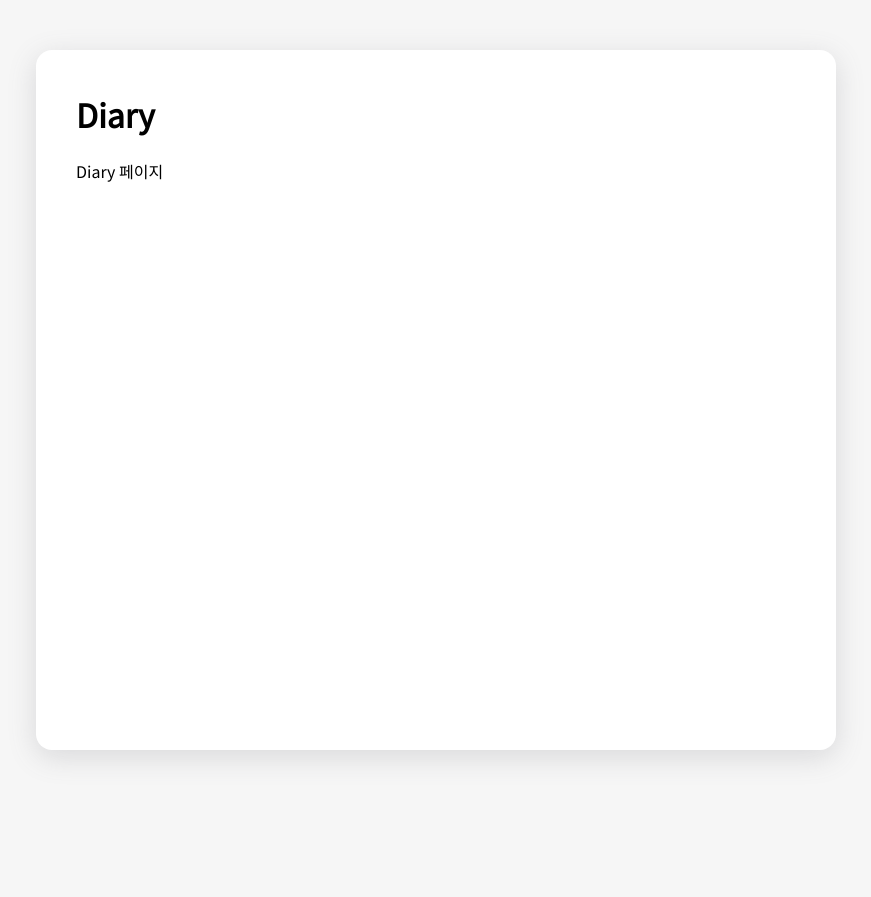
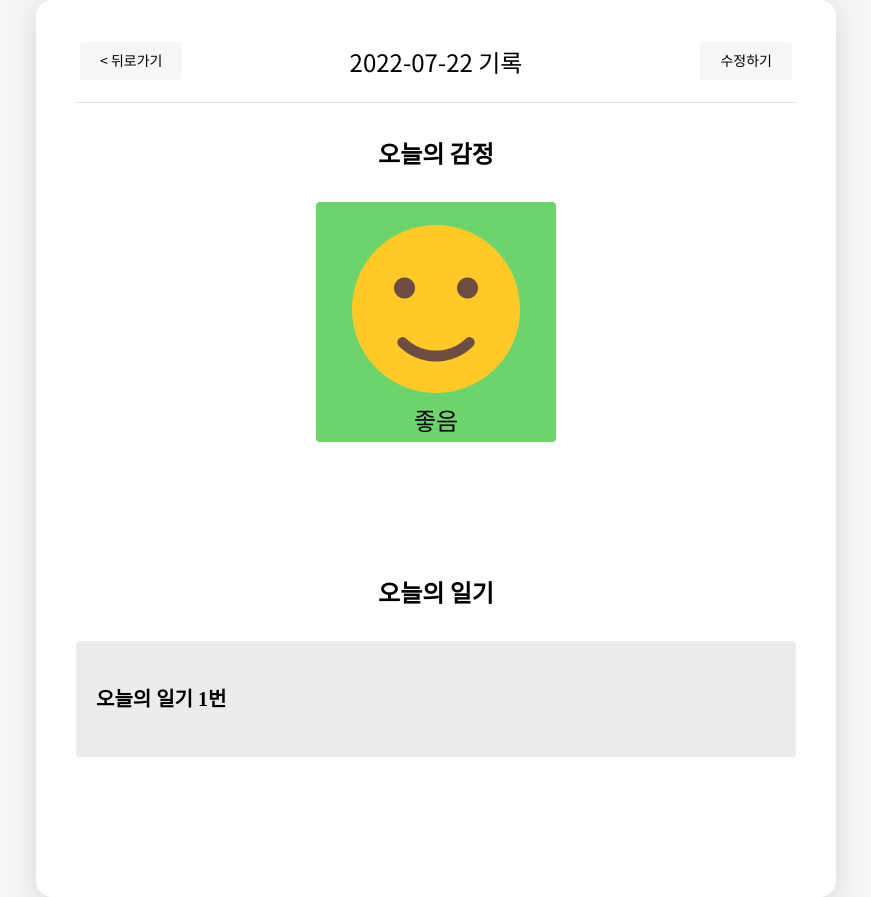
Before and after one commit to Eomjihee/Eating-piece-of-react, a React (Create React App) app in the folder Frontend/emotion-diary/: page /diary/1 in a window 1280 px wide. Shown: the whole page, without its empty margins (204-1075 px from the left). Before the commit the page ends 800 px from the top, so only its background shows below. Built offline with nearby package versions, Linux system fonts and the light colour scheme.

Commit message:
7-9 일기 상세페이지 구현

```diff
--- a/Frontend/emotion-diary/src/App.css
+++ b/Frontend/emotion-diary/src/App.css
@@ -252,3 +252,73 @@ header button {
 .EmotionItem_on_6{
   background-color: #6fb7f1;
 }
+
+/* Diary */
+.DiaryPage{
+
+}
+
+.DiaryPage section {
+  width: 100%;
+  margin-bottom: 100px;
+
+  display: flex;
+  flex-direction: column;
+  align-items: center;
+  text-align: center;
+}
+.DiaryPage h4 {
+  font-size: 24px;
+  font-weight: bold;
+}
+.DiaryPage .diary_img_wrapper {
+  background-color: #ececec;
+  width: 240px;
+  height: 240px;
+  border-radius: 4px;
+  display: flex;
+  flex-direction: column;
+  align-items: center;
+  justify-content: space-around;
+}
+.DiaryPage .emotion_descript {
+  font-size: 24px;
+}
+.DiaryPage .diary_img_wrapper img {
+  margin-top: 18px;
+  width: 70%;
+}
+.DiaryPage .diary_img_wrapper_1 {
+  background-color: #ff7e7e;
+}
+.DiaryPage .diary_img_wrapper_2 {
+  background-color: #fcb173;
+}
+.DiaryPage .diary_img_wrapper_3 {
+  background-color: #fdff7e;
+}
+.DiaryPage .diary_img_wrapper_4 {
+  background-color: #6dd46d;
+}
+.DiaryPage .diary_img_wrapper_5 {
+  background-color: #48d3bc;
+}
+.DiaryPage .diary_img_wrapper_6 {
+  background-color: #6fb7f1;
+}
+.DiaryPage .diary_content_wrapper {
+  width: 100%;
+  background-color: #ececec;
+  border-radius: 4px;
+  word-break: keep-all;
+  /* keep-all - 단어를 끊어서 줄구분 하지않겠다 */
+  overflow-wrap: break-word;
+}
+.DiaryPage .diary_content_wrapper p {
+  padding: 20px;
+  text-align: left;
+  font-size: 20px;
+  font-family: 'Noto Serif KR', serif;
+  font-weight: 600;
+  line-height: 1.8;
+}
--- a/Frontend/emotion-diary/src/components/DiaryEditor.js
+++ b/Frontend/emotion-diary/src/components/DiaryEditor.js
@@ -6,9 +6,10 @@ import MyButton from "./MyButton";
 import MyHeader from "./MyHeader";
 import EmotionItem from "./EmotionItem";
 
+import { getStrDate }from '../utils/date'
+import { emotionList }from '../utils/emotion'
 
 const DiaryEditor = ({isEdit, originData}) => {
-  const getStrDate = date => date.toISOString().slice(0,10);
   const [date, setDate] = useState(getStrDate(new Date()));
   const navigate = useNavigate();
   const [emotionNum, setEmotionNum]= useState(3);
@@ -51,38 +52,6 @@ const DiaryEditor = ({isEdit, originData}) => {
   const env = process.env;
   env.PUBLIC_URL = env.PUBLIC_URL || '';
 
-  const emotionList = [
-    {
-      emotion_id: 1,
-      emotion_img : process.env.PUBLIC_URL+ '/assets/emotion1.png',
-      emotion_descript: '완전 별로'
-    },
-    {
-      emotion_id: 2,
-      emotion_img : process.env.PUBLIC_URL+ '/assets/emotion2.png',
-      emotion_descript: '별로'
-    },
-    {
-      emotion_id: 3,
-      emotion_img : process.env.PUBLIC_URL+ '/assets/emotion3.png',
-      emotion_descript: '평범'
-    },
-    {
-      emotion_id: 4,
-      emotion_img : process.env.PUBLIC_URL+ '/assets/emotion4.png',
-      emotion_descript: '좋음'
-    },
-    {
-      emotion_id: 5,
-      emotion_img : process.env.PUBLIC_URL+ '/assets/emotion5.png',
-      emotion_descript: '많이 좋음'
-    },
-    {
-      emotion_id: 6,
-      emotion_img : process.env.PUBLIC_URL+ '/assets/emotion6.png',
-      emotion_descript: '완전 좋음'
-    },
-  ]
   return (
     <div className='DiaryEditor'>
       <MyHeader
--- a/Frontend/emotion-diary/src/pages/Diary.js
+++ b/Frontend/emotion-diary/src/pages/Diary.js
@@ -1,13 +1,63 @@
-import { useParams } from "react-router-dom";
+import { useState, useEffect, useContext } from "react";
+import { useNavigate, useParams } from "react-router-dom";
+import { DiaryStateContext } from "../App";
+import MyButton from "../components/MyButton";
+import MyHeader from "../components/MyHeader";
+
+import { getStrDate }from '../utils/date'
+import { emotionList }from '../utils/emotion'
+
 
 const Diary = () => {
   const {id} = useParams();
+  const diaryList = useContext(DiaryStateContext);
+  const navigate = useNavigate();
+  const [data, setData] = useState();
 
-  return (
-    <div>
-      <h1>Diary</h1>
-      <p>Diary 페이지</p>
-    </div>
-  );
+  useEffect(() => {
+    if(diaryList.length >= 1){
+      const targetDiary = diaryList.find(diary => parseInt(diary.id) === parseInt(id))
+      if(targetDiary) setData(targetDiary);
+      else {
+        navigate('/', {replace:true});
+      }
+    }
+  }, [id, diaryList])
+
+  if(!data){
+    return <div className="DiaryPage">데이터 로딩중</div>
+  }else {
+    const curEmotionData = [...emotionList].find(emo=> parseInt(emo.emotion_id) === parseInt(data.emotion));
+    return (
+      <div className="DiaryPage">
+        <MyHeader
+          headText={`${getStrDate(new Date(data.date))} 기록`}
+          leftBtn={
+            <MyButton text={'< 뒤로가기'} onClick={()=>navigate(-1)}/>
+          }
+          rightBtn={
+            <MyButton text={'수정하기'} onClick={()=>navigate(`/edit/${data.id}`)}/>
+          }
+        />
+        <article>
+          <section>
+            <h4>오늘의 감정</h4>
+            <div className={['diary_img_wrapper', `diary_img_wrapper_${data.emotion}`].join(' ')}>
+              <img src={curEmotionData.emotion_img}/>
+              <div className="emotion_descript">
+                {curEmotionData.emotion_descript}
+              </div>
+            </div>
+          </section>
+          <section>
+            <h4>오늘의 일기</h4>
+            <div className="diary_content_wrapper">
+              <p>{data.content}</p>
+            </div>
+          </section>
+        </article>
+      </div>
+    );
+  }
 };
 export default Diary;
--- /dev/null
+++ b/Frontend/emotion-diary/src/utils/date.js
@@ -0,0 +1 @@
+export const getStrDate = date => date.toISOString().slice(0,10);
--- /dev/null
+++ b/Frontend/emotion-diary/src/utils/emotion.js
@@ -0,0 +1,34 @@
+const env = process.env;
+env.PUBLIC_URL = env.PUBLIC_URL || ''
+export const emotionList = [
+    {
+      emotion_id: 1,
+      emotion_img : process.env.PUBLIC_URL+ '/assets/emotion1.png',
+      emotion_descript: '완전 별로'
+    },
+    {
+      emotion_id: 2,
+      emotion_img : process.env.PUBLIC_URL+ '/assets/emotion2.png',
+      emotion_descript: '별로'
+    },
+    {
+      emotion_id: 3,
+      emotion_img : process.env.PUBLIC_URL+ '/assets/emotion3.png',
+      emotion_descript: '평범'
+    },
+    {
+      emotion_id: 4,
+      emotion_img : process.env.PUBLIC_URL+ '/assets/emotion4.png',
+      emotion_descript: '좋음'
+    },
+    {
+      emotion_id: 5,
+      emotion_img : process.env.PUBLIC_URL+ '/assets/emotion5.png',
+      emotion_descript: '많이 좋음'
+    },
+    {
+      emotion_id: 6,
+      emotion_img : process.env.PUBLIC_URL+ '/assets/emotion6.png',
+      emotion_descript: '완전 좋음'
+    },
+  ]
```
